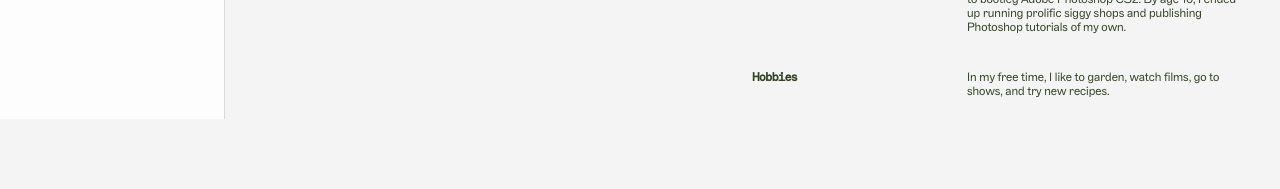
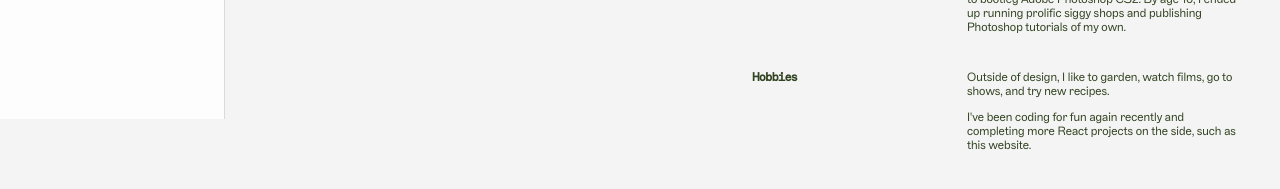
Before and after one commit to sgedorio/portfolio-3.0, a React (Create React App) app: page /about in a window 1280 px wide. Shown: the part 681-870 px from the top of the page. Before the commit the page ends 831 px from the top, so only its background shows below. Built offline with nearby package versions, Linux system fonts and the light colour scheme.

Commit message:
Adding second line for Hobbies

```diff
--- a/src/pages/About.js
+++ b/src/pages/About.js
@@ -1,9 +1,5 @@
 import React from 'react';
 import spelunk from "../img/spelunk.png";
-// import Mockup from '../components/Mockup';
-// import test from '../img/test.png';
-// import vidTest from '../img/vidTest.mp4'
-
 
 export default function About() {
     return (
@@ -47,7 +43,8 @@ export default function About() {
                             <div className="section-info--item">
                                 <h3>Hobbies</h3>
                                 <div className="section-info--item--content">
-                                    <p className="first-p--0">In my free time, I like to garden, watch films, go to shows, and try new recipes.</p>
+                                    <p className="first-p--0">Outside of design, I like to garden, watch films, go to shows, and try new recipes.</p>
+                                    <p>I've been coding for fun again recently and completing more React projects on the side, such as this website.</p>
                                 </div>
                             </div>
                         </div>
```
